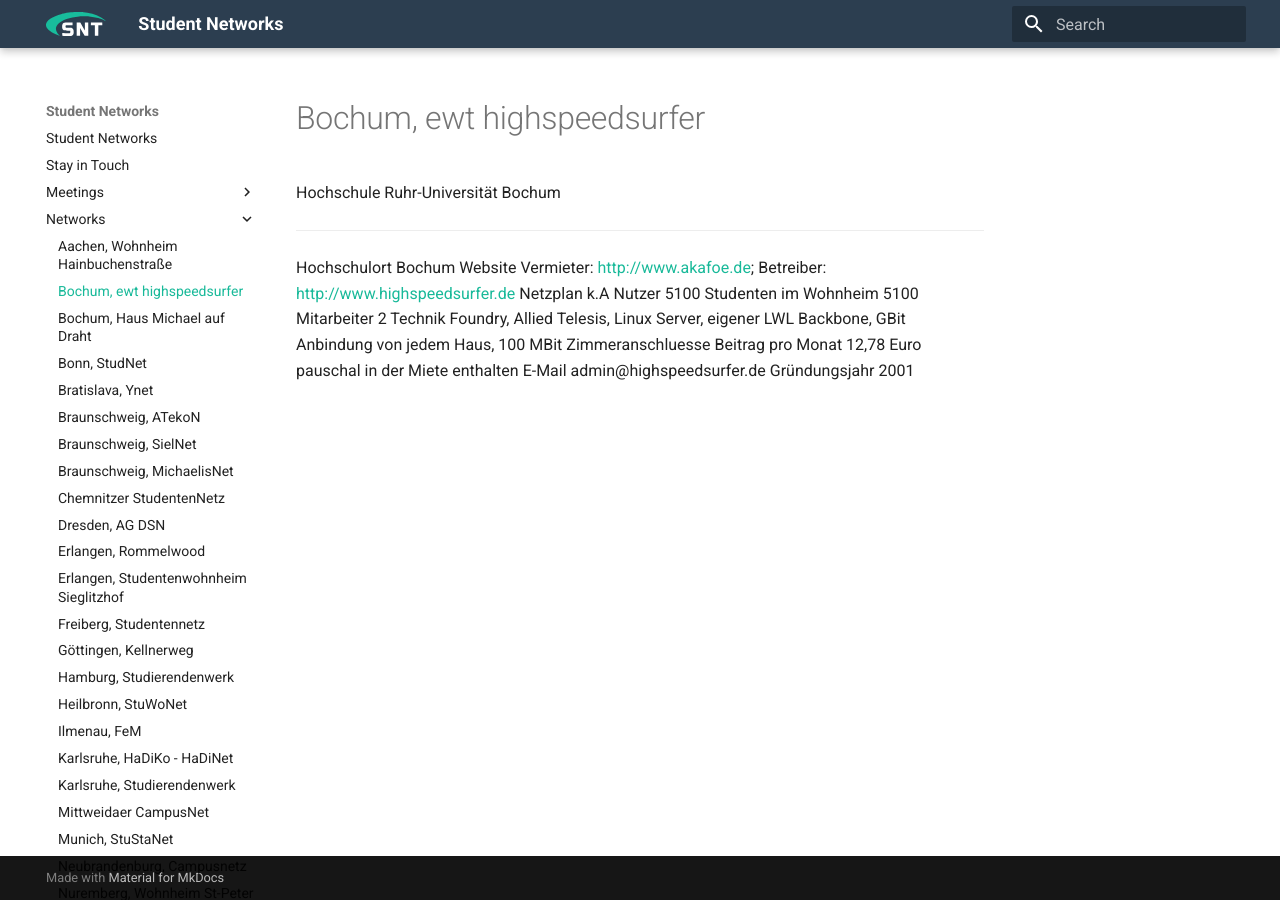
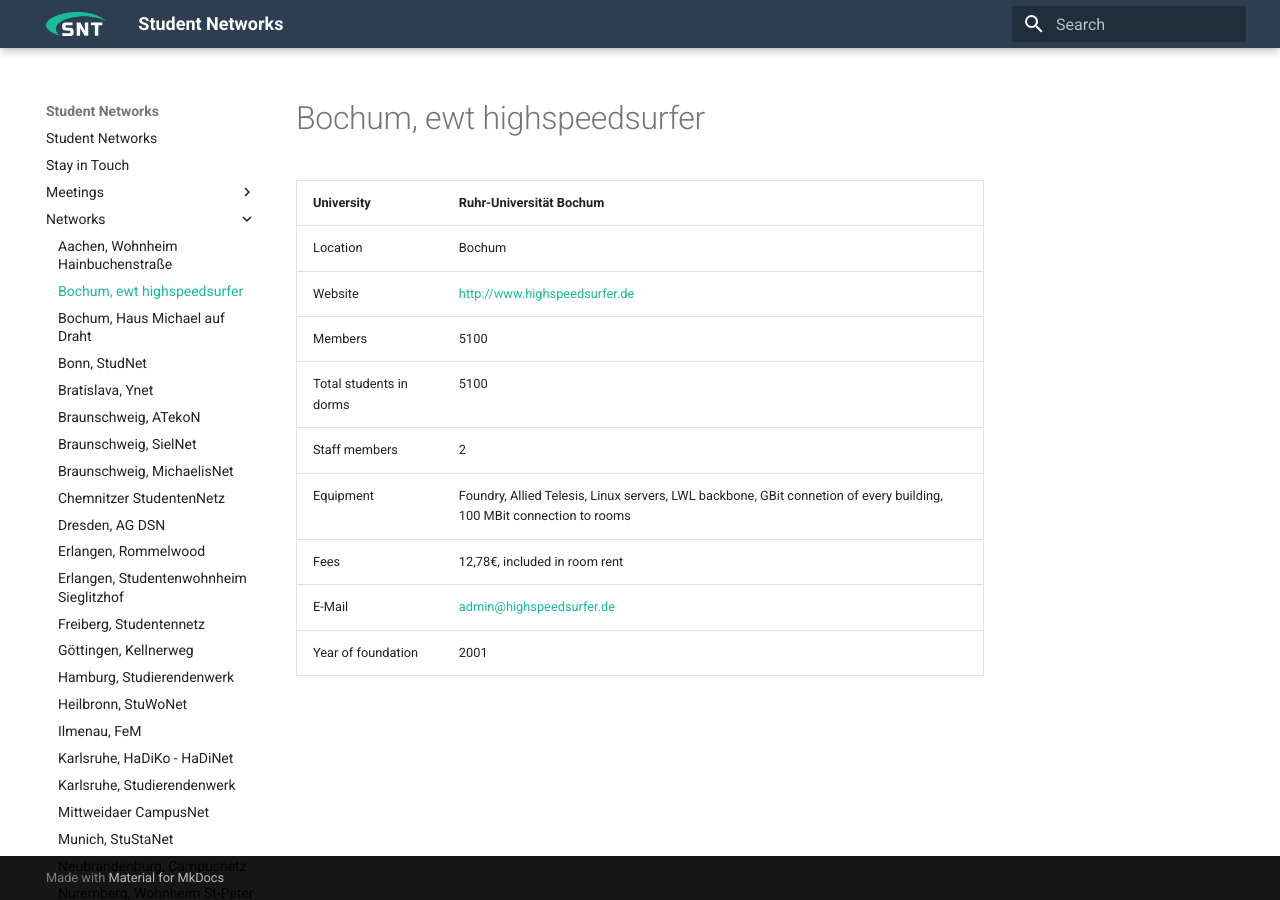
Before and after one commit to studnetze/studnetze-website, an MkDocs documentation site: the page built from docs/Networks/bochum-highspeedsurfer.md, in a window 1280 px wide. Built offline with MkDocs 1.6.1 and Material for MkDocs 9.7.7, drawn with Linux system fonts in a browser that asks for light colours.

Commit message:
Translate Bochum, Highspeedsurfer

```diff
--- a/docs/Networks/bochum-highspeedsurfer.md
+++ b/docs/Networks/bochum-highspeedsurfer.md
@@ -1,14 +1,13 @@
 # Bochum, ewt highspeedsurfer
 
-  Hochschule              Ruhr-Universität Bochum
-  ----------------------- ------------------------------------------------------------------------------------------------------------------------
-  Hochschulort            Bochum
-  Website                 Vermieter: <http://www.akafoe.de>; Betreiber: <http://www.highspeedsurfer.de>
-  Netzplan                k.A
-  Nutzer                  5100
-  Studenten im Wohnheim   5100
-  Mitarbeiter             2
-  Technik                 Foundry, Allied Telesis, Linux Server, eigener LWL Backbone, GBit Anbindung von jedem Haus, 100 MBit Zimmeranschluesse
-  Beitrag pro Monat       12,78 Euro pauschal in der Miete enthalten
-  E-Mail                  admin@highspeedsurfer.de
-  Gründungsjahr           2001
+University              | Ruhr-Universität Bochum
+------------------------|-------------------------
+Location                | Bochum
+Website                 | <http://www.highspeedsurfer.de>
+Members                 | 5100
+Total students in dorms | 5100
+Staff members           | 2
+Equipment               | Foundry, Allied Telesis, Linux servers, LWL backbone, GBit connetion of every building, 100 MBit connection to rooms
+Fees                    | 12,78€, included in room rent
+E-Mail                  | <admin@highspeedsurfer.de>
+Year of foundation      | 2001
```
